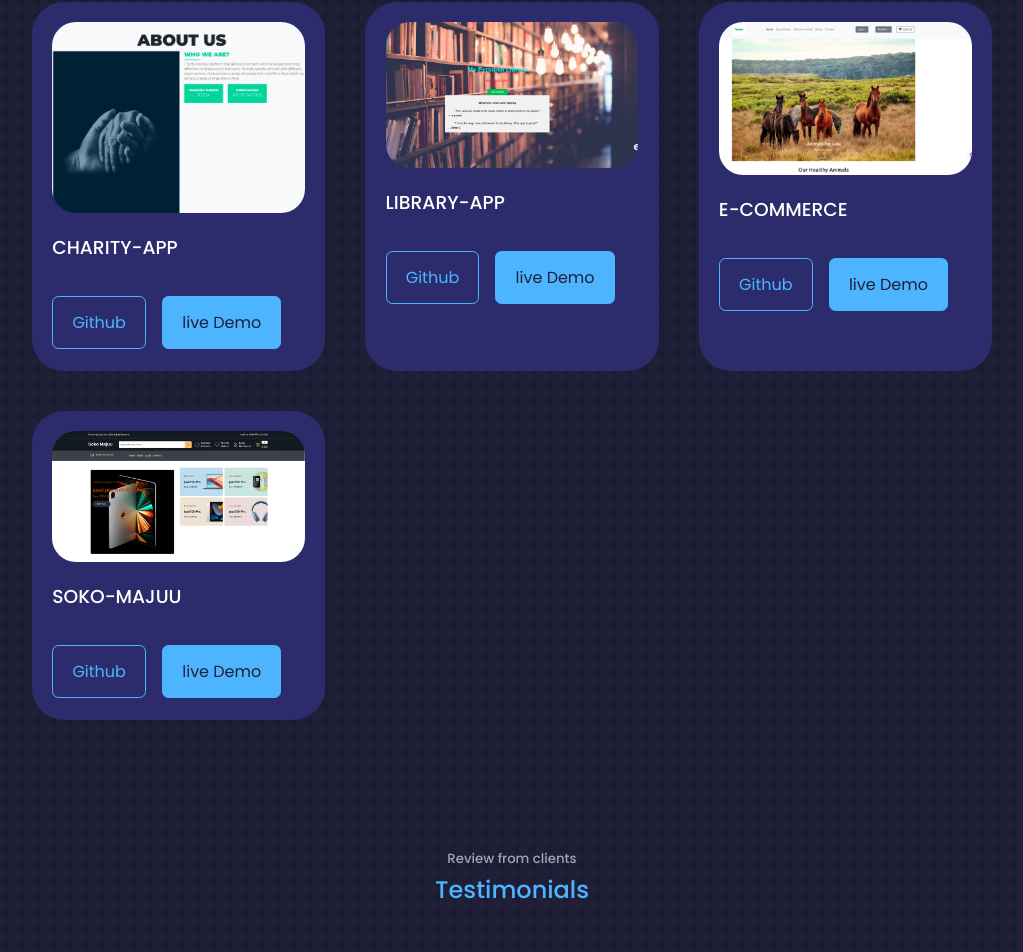
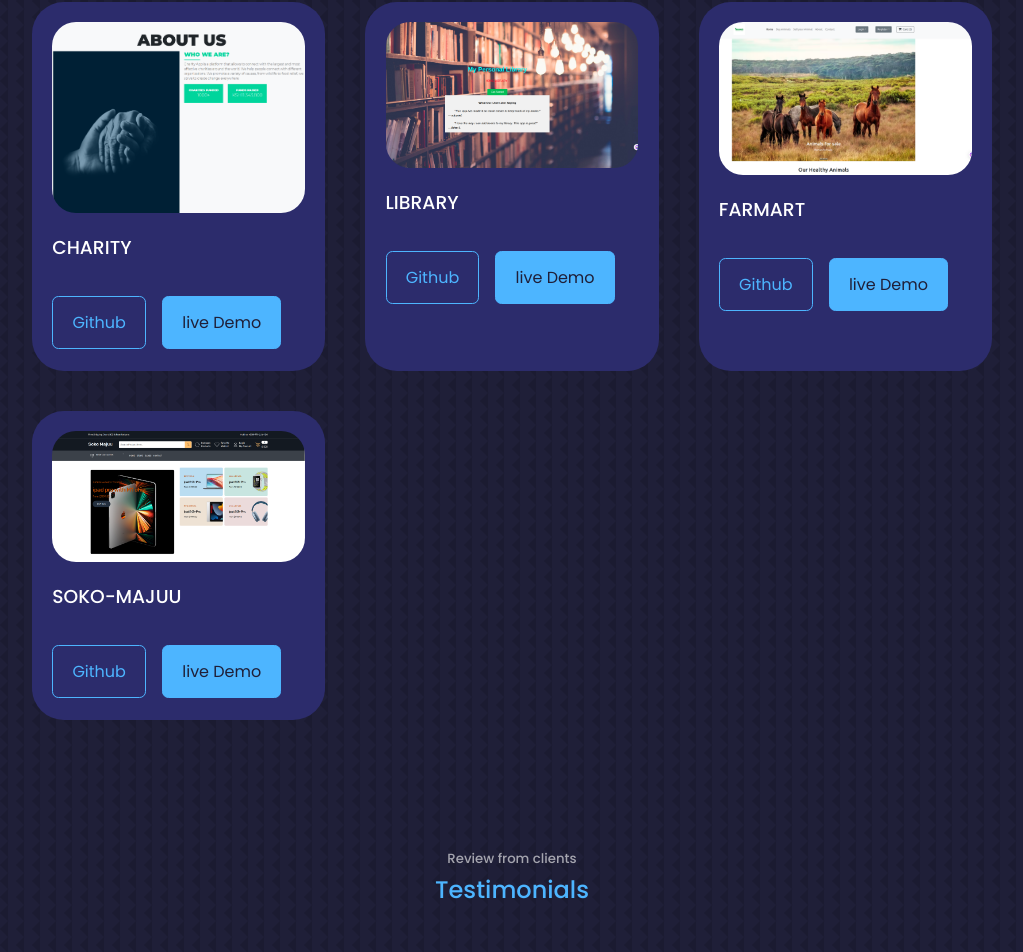
Before and after one commit to Dancunrandy/Dancunrandy.github.io, a React (Create React App) app: page / in a window 1280 px wide. Shown: the part 4135-5087 px from the top of the page, without its empty margins (128-1151 px from the left). Built offline with nearby package versions, Linux system fonts and the light colour scheme.

Commit message:
fixed error

```diff
--- a/src/components/Portfolio/Portfolio.js
+++ b/src/components/Portfolio/Portfolio.js
@@ -14,7 +14,7 @@ const Portfolio = () => {
         <div className='portfolio_item-image'>
           <img src={CHARITYAPP} alt=""/>
         </div>
-            <h3>CHARITY-APP</h3>
+            <h3>CHARITY</h3>
               <div className='portfolio_item-cta'>
                 <a href='https://github.com/KeittahSewe/Charity-Application' className='btn'target=''>Github</a>
                 <a href='https://charity-application.vercel.app/'className='btn btn-primary' target='CHARITYAPP'>live Demo</a>
@@ -24,7 +24,7 @@ const Portfolio = () => {
         <div className='portfolio_item-image'>
           <img src={LIBRARY} alt=""/>
         </div>
-            <h3>LIBRARY-APP</h3>
+            <h3>LIBRARY</h3>
             <div className='portfolio_item-cta'>
               <a href='https://github.com/venus714/home-lib' className='btn'target=''>Github</a>
               <a href='https://master--graceful-cucurucho-cb3f5f.netlify.app/'className='btn btn-primary' target='LIBRARY'>live Demo</a>
@@ -34,7 +34,7 @@ const Portfolio = () => {
         <div className='portfolio_item-image'>
           <img src={COMMERCE} alt=""/>
         </div>
-            <h3>E-COMMERCE</h3>
+            <h3>FARMART</h3>
             <div className='portfolio_item-cta'>
               <a href='https://github.com/levy-web/farmart' className='btn'target=''>Github</a>
               <a href='https://farmart-delta.vercel.app/'className='btn btn-primary' target='COMMERCE'>live Demo</a>
```
